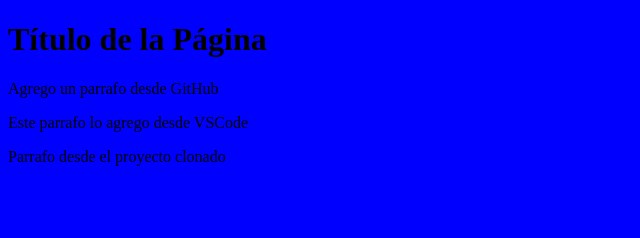
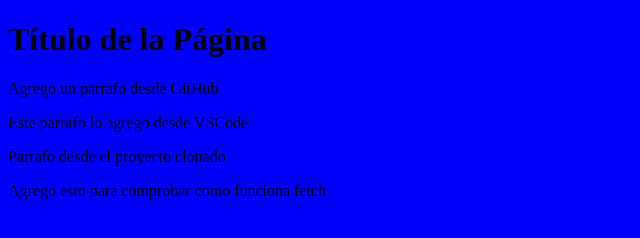
Before and after one commit to LucasGe8/Proyecto-Web-Empresa-C, a plain HTML site: page index.html in a window 1280 px wide. Shown: the whole page, without its empty margins (0-640 px from the left). Drawn offline with Linux system fonts and the light colour scheme.

Commit message:
Update index.html

```diff
--- a/index.html
+++ b/index.html
@@ -12,5 +12,6 @@
     <p>Agrego un parrafo desde GitHub</p>
     <p>Este parrafo lo agrego desde VSCode</p>
     <p>Parrafo desde el proyecto clonado</p>
+    <p>Agrego esto para comprobar como funciona fetch</p>
 </body>
 </html>
```
